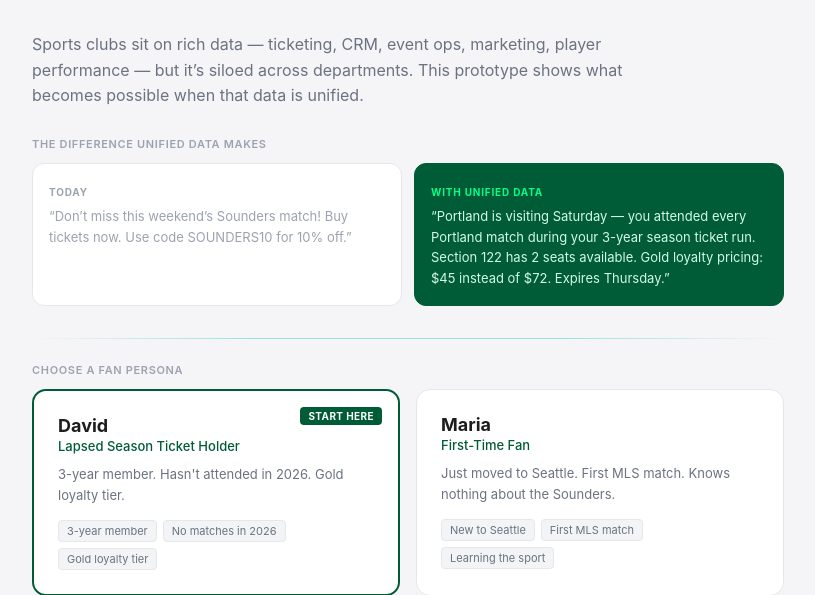
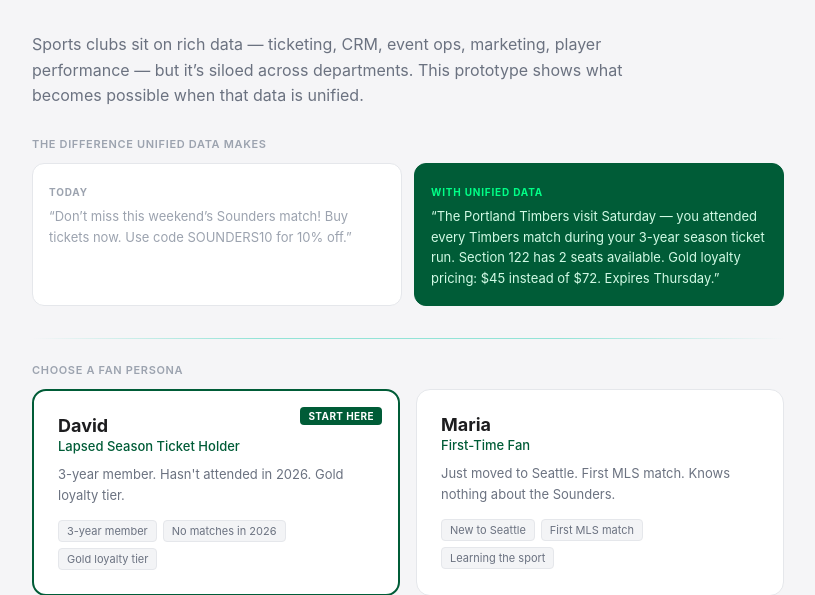
Before and after one commit to Tkranwin/fan-intelligence-prototype, a Flask app: page / in a window 1280 px wide. Shown: the part 52-647 px from the top of the page, without its empty margins (232-1047 px from the left). Run offline with Flask 3, Linux system fonts and the light colour scheme.

Commit message:
Clarify Portland → Portland Timbers in all user-facing copy
Bare "Portland" was ambiguous (city vs team). Now uses "Portland Timbers"
or "the Timbers" in all personalized sentences, generic fallbacks, CTAs,
email subjects, and the landing page before/after card.

Co-Authored-By: Claude Opus 4.6 (1M context) <noreply@anthropic.com>

```diff
--- a/app.py
+++ b/app.py
@@ -219,7 +219,7 @@ def briefing(persona):
 BRIEFING_SENTENCES = {
     "david": {
         "between": {
-            "subject": "Portland is coming, David",
+            "subject": "The Timbers are coming, David",
             "greeting": "Hey David,\n\nHope you\u2019ve been well.",
             "closing": "We\u2019d love to see you back in Section 122.\n\nSeattle Sounders FC",
             "segments": [
@@ -227,7 +227,7 @@ BRIEFING_SENTENCES = {
                     "bridge": "We wanted to reach out because ",
                     "source": "Ticketing",
                     "color": "#3b82f6",
-                    "personalized": "Portland is coming April 12 \u2014 you attended every Portland home match during your 3-year season ticket run, and Section 122 Row F has two seats available.",
+                    "personalized": "The Portland Timbers are coming April 12 \u2014 you attended every Timbers home match during your 3-year season ticket run, and Section 122 Row F has two seats available.",
                     "generic": "the next home match is April 12 vs Portland Timbers and tickets are available.",
                 },
                 {
@@ -296,8 +296,8 @@ BRIEFING_SENTENCES = {
                     "bridge": "Looking ahead, ",
                     "source": "Finance",
                     "color": "#22c55e",
-                    "personalized": "Portland comes to Lumen Field April 12 \u2014 Gold members get early access at $45/seat instead of $72. Your status is still active.",
-                    "generic": "Portland visits April 12. Tickets available at soundersfc.com.",
+                    "personalized": "The Portland Timbers come to Lumen Field April 12 \u2014 Gold members get early access at $45/seat instead of $72. Your status is still active.",
+                    "generic": "The Portland Timbers visit April 12. Tickets available at soundersfc.com.",
                 },
                 {
                     "bridge": "And when you do make it back, ",
@@ -308,7 +308,7 @@ BRIEFING_SENTENCES = {
                 },
             ],
             "cta": {
-                "personalized": "Get Early Access to Portland Tickets \u2014 April 12",
+                "personalized": "Get Early Access to Timbers Tickets \u2014 April 12",
                 "generic_finance_off": "View Upcoming Matches",
                 "generic_ticketing_off": "Browse Upcoming Matches",
                 "generic_multiple_off": "Visit soundersfc.com",
@@ -394,7 +394,7 @@ BRIEFING_SENTENCES = {
                     "bridge": "Next up: ",
                     "source": "Schedule",
                     "color": "#22c55e",
-                    "personalized": "April 12 vs Portland \u2014 biggest rivalry in MLS. Saturday night, 7 PM. The atmosphere will be unreal.",
+                    "personalized": "April 12 vs the Portland Timbers \u2014 biggest rivalry in MLS. Saturday night, 7 PM. The atmosphere will be unreal.",
                     "generic": "Check soundersfc.com for the schedule.",
                 },
                 {
--- a/templates/index.html
+++ b/templates/index.html
@@ -134,7 +134,7 @@
       <div class="compare-card after">
         <div class="compare-tag after-tag">With unified data</div>
         <p class="compare-text">
-          &ldquo;Portland is visiting Saturday &mdash; you attended every Portland match during your 3-year season ticket run.
+          &ldquo;The Portland Timbers visit Saturday &mdash; you attended every Timbers match during your 3-year season ticket run.
           Section 122 has 2 seats available. Gold loyalty pricing: $45 instead of $72. Expires Thursday.&rdquo;
         </p>
       </div>
```
